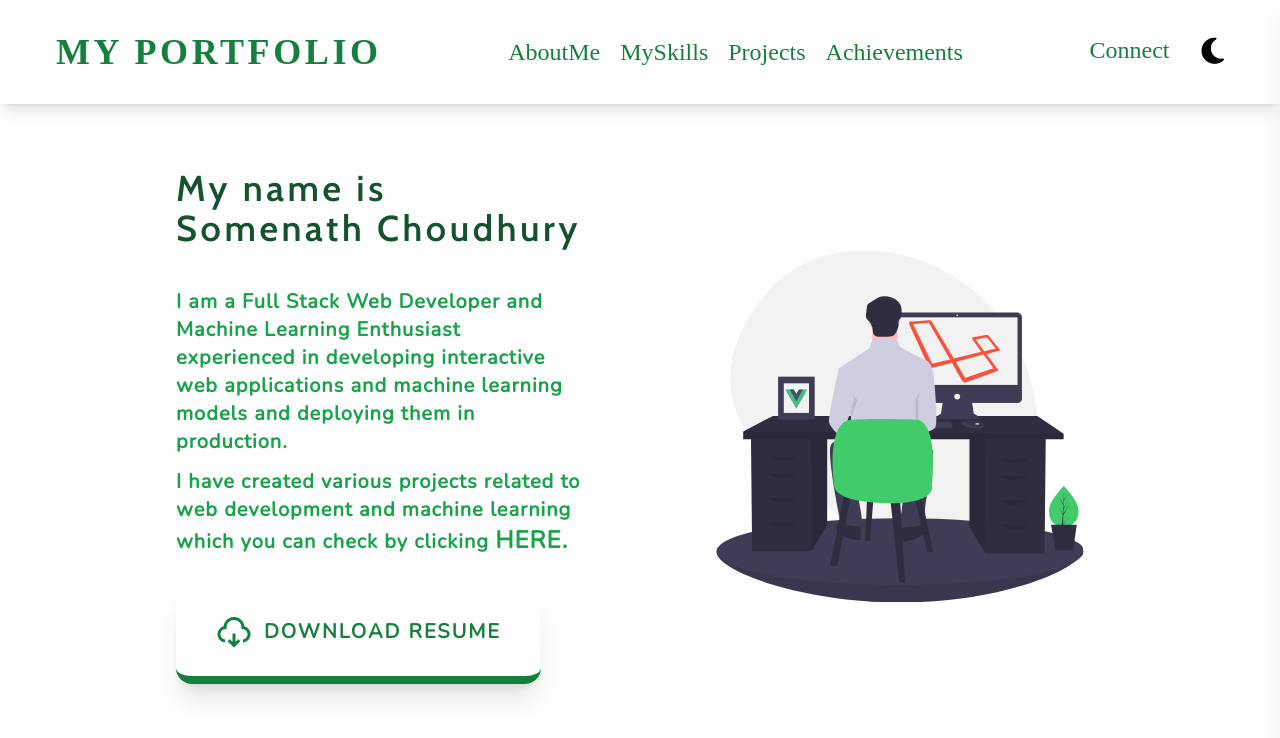
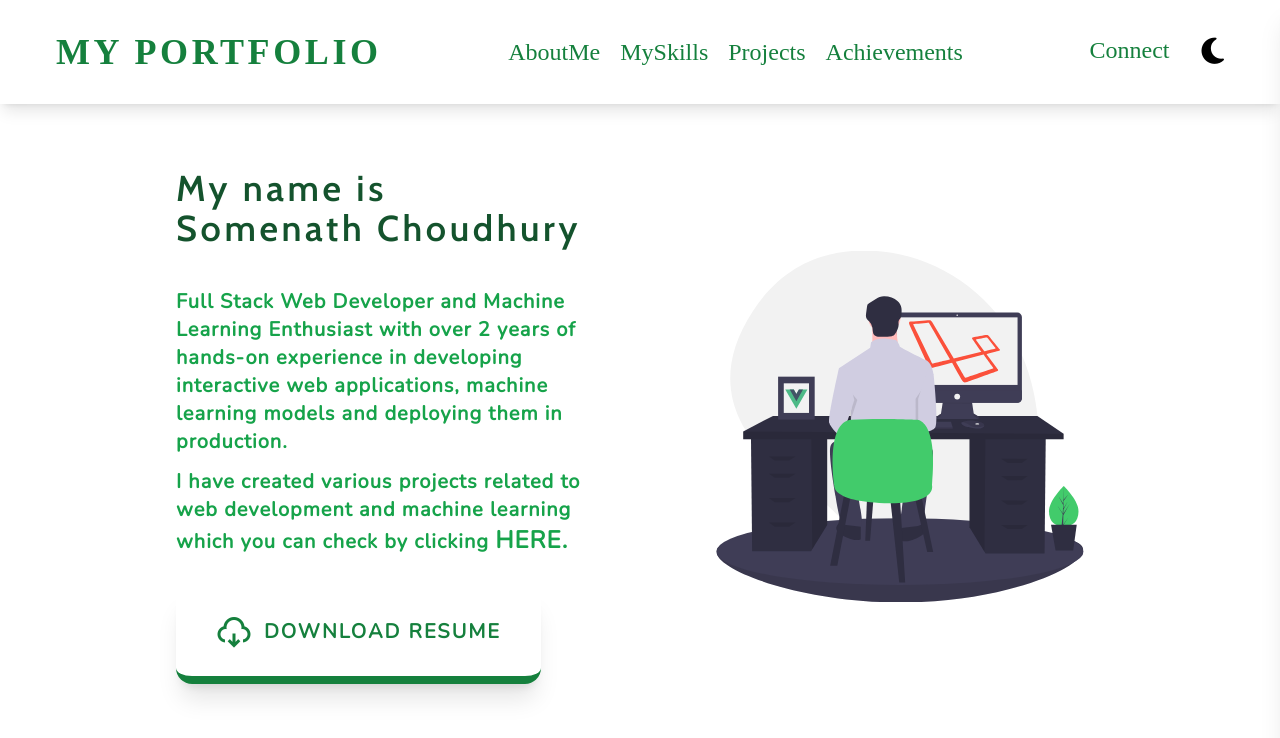
Before and after one commit to somenath203/My-Portfolio-Project, a React (Create React App) app: page /about in a window 1280 px wide. Shown: the top 738 px of the page. Built offline with nearby package versions, Linux system fonts and the light colour scheme; a web font is replaced by a local one.

Commit message:
commited

```diff
--- a/src/pages/About.js
+++ b/src/pages/About.js
@@ -17,7 +17,7 @@ const About = () => {
             <p className='mb-10 text-3xl lg:text-4xl text-green-900 dark:text-green-50 font-cabin tracking-widest'>My name is Somenath Choudhury</p>
 
             <p className='mb-3 text-xl text-green-600 dark:text-green-200 font-semibold font-nunito tracking-widest lg:tracking-wider'>
-              I am a Full Stack Web Developer and Machine Learning Enthusiast experienced in developing interactive web applications and machine learning models and deploying them in production.
+              Full Stack Web Developer and Machine Learning Enthusiast with over 2 years of hands-on experience in developing interactive web applications, machine learning models and deploying them in production.
             </p>
 
             <p className='mb-8 text-xl text-green-600 dark:text-green-200 dark:text-green-300dark:text-green-300 font-semibold font-nunito tracking-widest lg:tracking-wider'>
```
Also changed, not shown: 1 other file (tests, documents, lock files or other folders).
